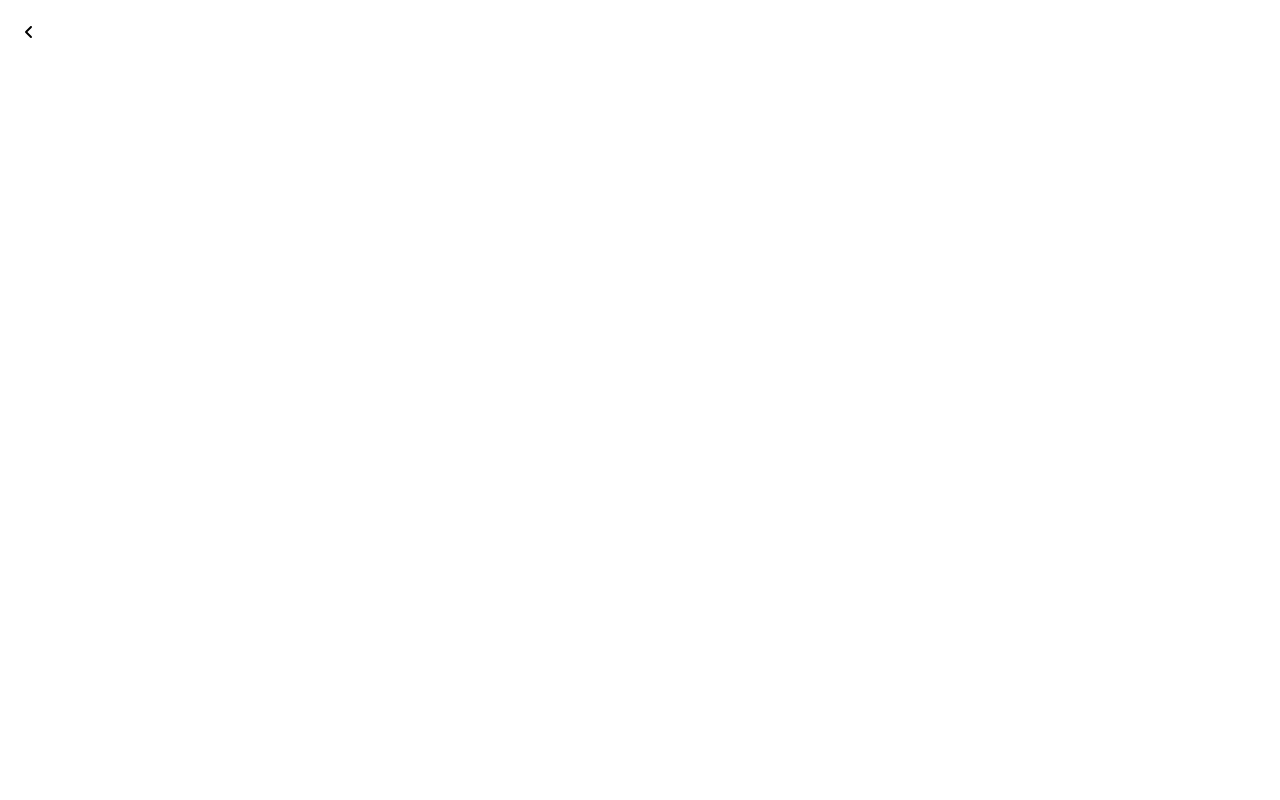
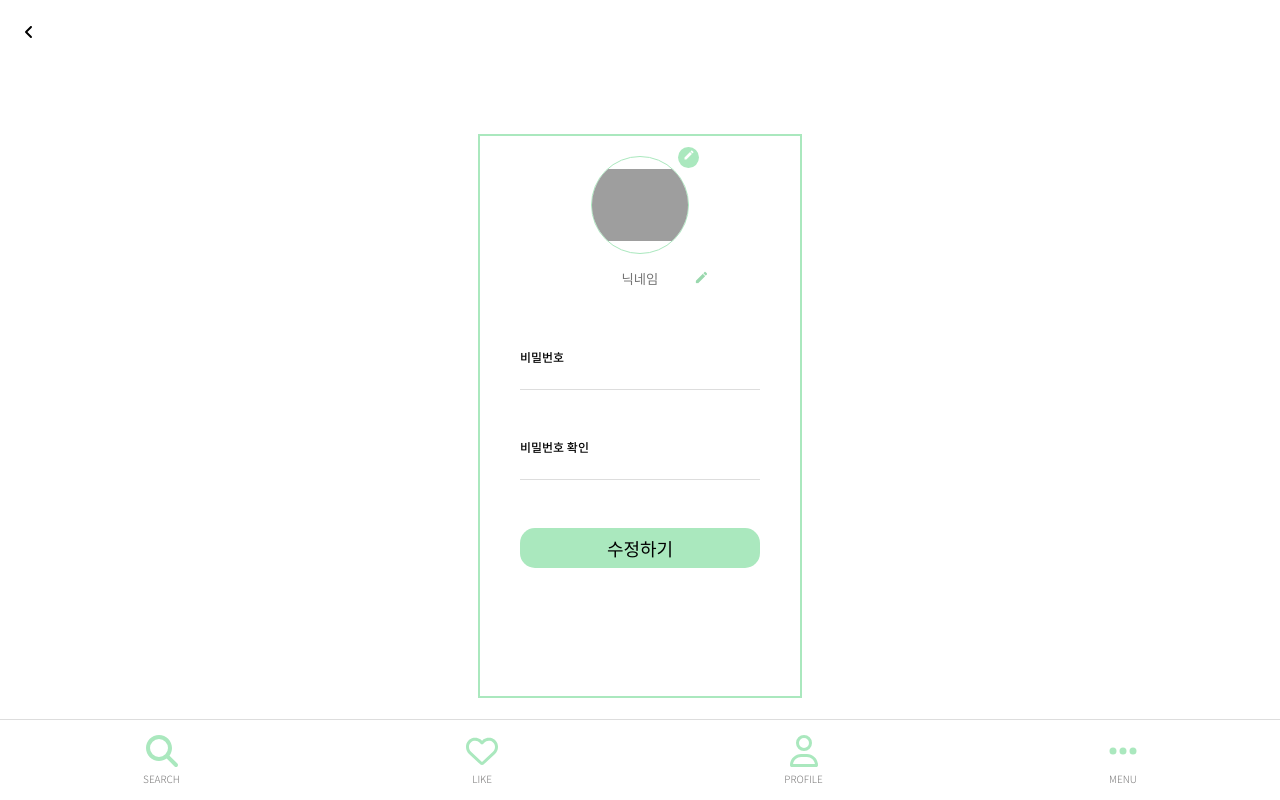
Before and after one commit to Hellol77/4cans10000, a React (Create React App) app: page /profile in a window 1280 px wide. Built offline with nearby package versions, Linux system fonts and the light colour scheme; grey boxes are pictures that could not be loaded.

Commit message:
Feat : Footer.jsx 추가

```diff
--- a/package.json
+++ b/package.json
@@ -4,6 +4,7 @@
   "private": true,
   "dependencies": {
     "@fortawesome/fontawesome-svg-core": "^6.1.1",
+    "@fortawesome/free-regular-svg-icons": "^6.1.2",
     "@fortawesome/free-solid-svg-icons": "^6.1.1",
     "@fortawesome/react-fontawesome": "^0.2.0",
     "@testing-library/jest-dom": "^5.16.4",
--- /dev/null
+++ b/src/components/Footer/Footer.jsx
@@ -0,0 +1,49 @@
+import React from "react";
+import styles from "./footer.module.css";
+import { Link } from "react-router-dom";
+import { FontAwesomeIcon } from "@fortawesome/react-fontawesome";
+import {
+  faMagnifyingGlass,
+  faEllipsis,
+} from "@fortawesome/free-solid-svg-icons";
+import { faHeart, faUser } from "@fortawesome/free-regular-svg-icons";
+const Footer = () => {
+  return (
+    <footer className={styles.main}>
+      <Link to="/" className={styles.small}>
+        <FontAwesomeIcon
+          className={styles.smallImg}
+          icon={faMagnifyingGlass}
+          size="2x"
+        ></FontAwesomeIcon>
+        <div className={styles.text}>SEARCH</div>
+      </Link>
+      <Link to="/" className={styles.small}>
+        <FontAwesomeIcon
+          className={styles.smallImg}
+          icon={faHeart}
+          size="2x"
+        ></FontAwesomeIcon>
+        <div className={styles.text}>LIKE</div>
+      </Link>
+      <Link to="/profile" className={styles.small}>
+        <FontAwesomeIcon
+          className={styles.smallImg}
+          icon={faUser}
+          size="2x"
+        ></FontAwesomeIcon>
+        <div className={styles.text}>PROFILE</div>
+      </Link>
+      <Link to="/menu" className={styles.small}>
+        <FontAwesomeIcon
+          className={styles.smallImg}
+          icon={faEllipsis}
+          size="2x"
+        ></FontAwesomeIcon>
+        <div className={styles.text}>MENU</div>
+      </Link>
+    </footer>
+  );
+};
+
+export default Footer;
--- /dev/null
+++ b/src/components/Footer/footer.module.css
@@ -0,0 +1,29 @@
+.main {
+  border-top: 1px solid var(--input-color);
+  background-color: var(--background-color);
+  height: 5rem;
+  position: absolute;
+  bottom: 0;
+  left: 0;
+  width: 100%;
+  display: flex;
+  text-align: center;
+  justify-content: space-around;
+}
+
+.small {
+  display: flex;
+  flex-direction: column;
+  justify-content: center;
+  align-items: center;
+  text-decoration: none;
+}
+.smallImg {
+  color: var(--button-color);
+}
+.text {
+  margin-top: 8px;
+  color: #797878;
+  font-weight: 100;
+  font-size: 10px;
+}
--- a/src/pages/Profile.jsx
+++ b/src/pages/Profile.jsx
@@ -1,11 +1,17 @@
 import React from "react";
 import Nav from "../components/Nav/Nav";
 import { useNavigate } from "react-router-dom";
+import ProfileBox from "../components/profileBox/ProfileBox";
+import Footer from "../components/Footer/Footer";
 const Profile = () => {
   let navigate = useNavigate();
   return (
     <>
-      <Nav navigate={navigate} />
+      <div>
+        <Nav navigate={navigate} />
+        <ProfileBox />
+      </div>
+      <Footer />
     </>
   );
 };
```
Also changed, not shown: 2 other files (tests, documents, lock files or other folders).
